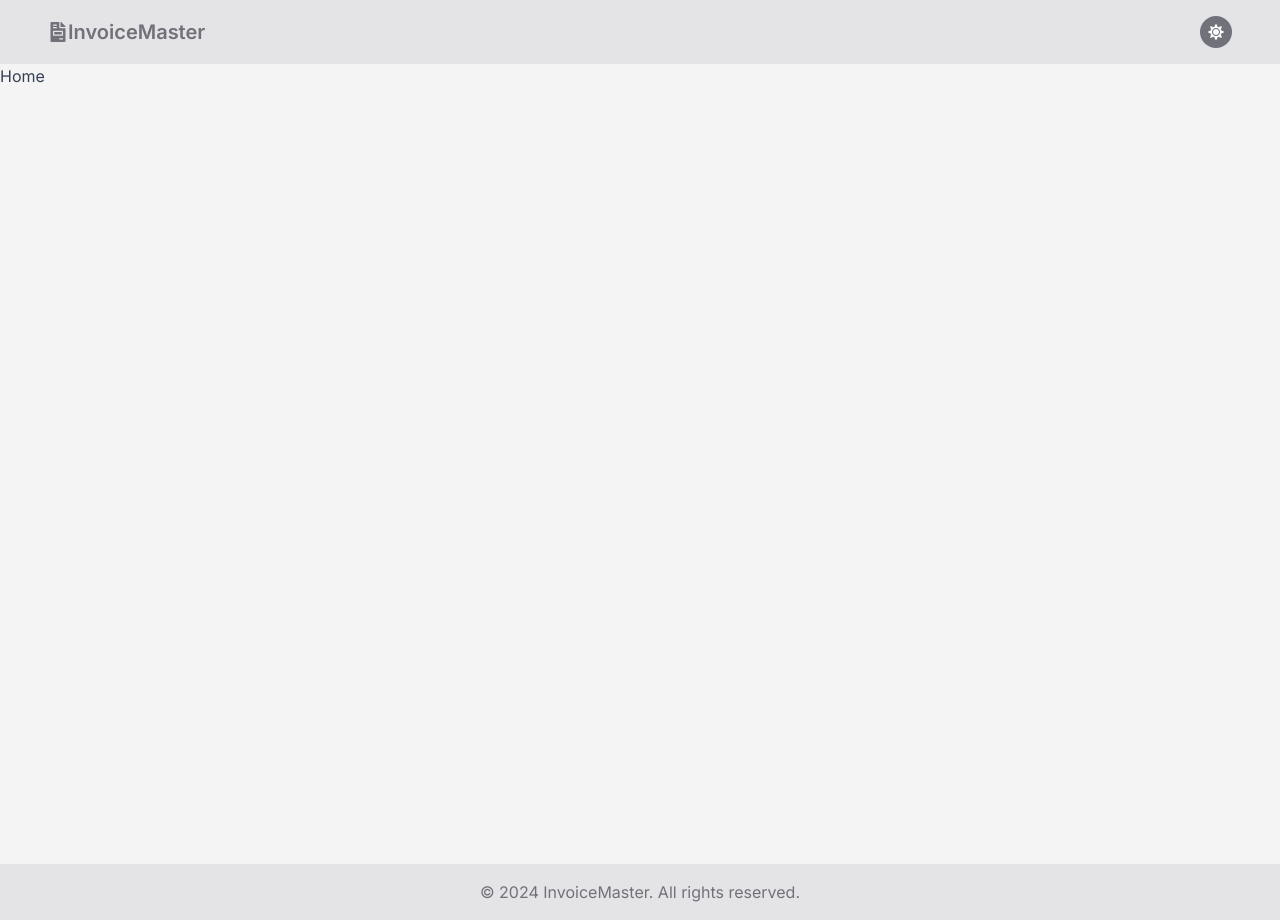
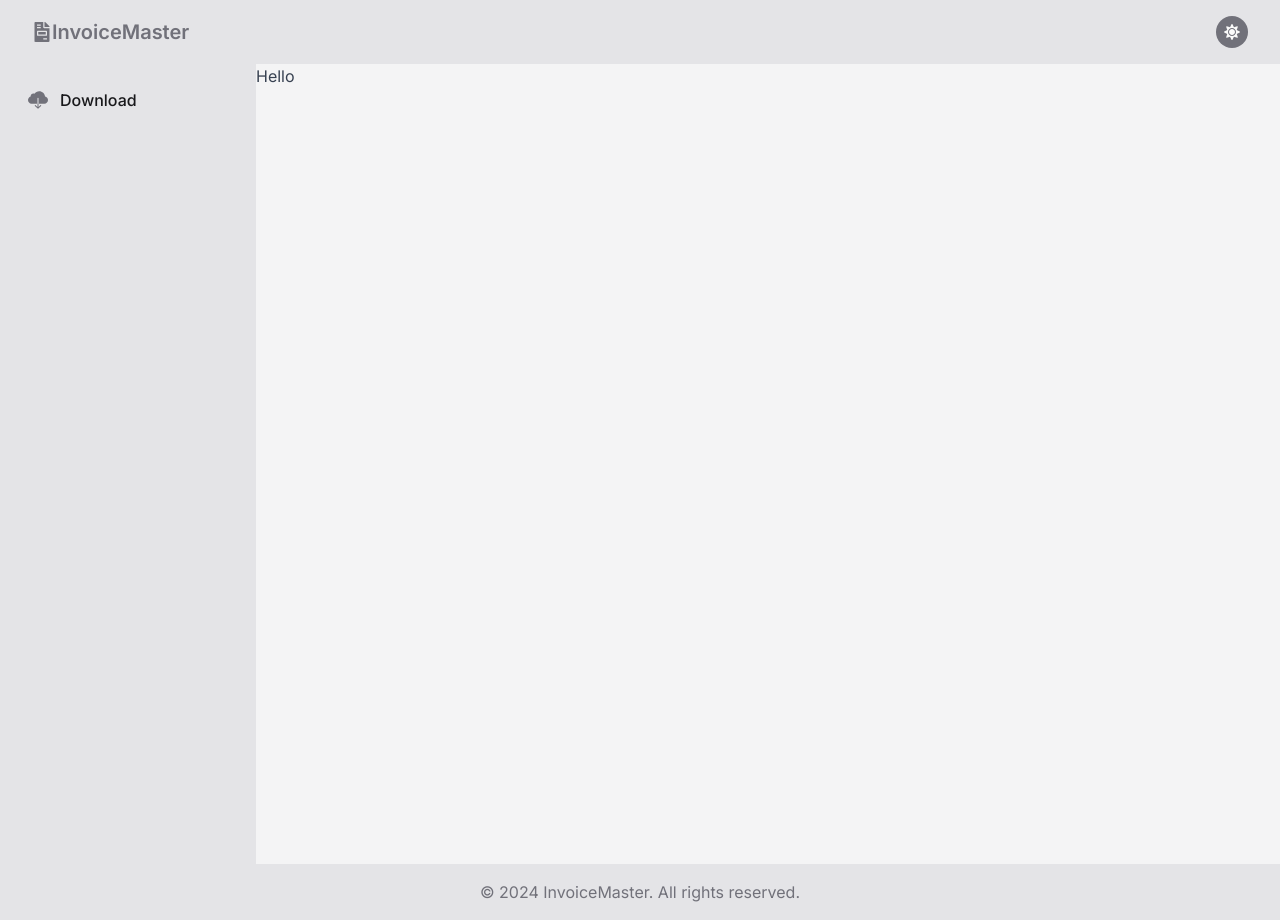
Before and after one commit to prasenjitpriyan/invoicemaster, a Next.js app: page / in a window 1280 px wide. Built offline with nearby package versions, Linux system fonts and the light colour scheme.

Commit message:
Hero section download added

```diff
--- a/app/page.tsx
+++ b/app/page.tsx
@@ -1,7 +1,12 @@
+import Hero from "@/components/Hero";
 import React from "react";
 
 const Home: React.FC = () => {
-  return <div className="min-h-screen">Home</div>;
+  return (
+    <main>
+      <Hero />
+    </main>
+  );
 };
 
 export default Home;
--- a/components/Header.tsx
+++ b/components/Header.tsx
@@ -12,15 +12,15 @@ const Header: React.FC = () => {
   const mode = useSelector((state: RootState) => state.theme.mode);
 
   return (
-    <nav className="bg-zinc-200 dark:bg-zinc-500 w-100 px-8 md:px-auto">
-      <div className="h-16 mx-auto md:px-4 container flex items-center justify-between flex-wrap md:flex-nowrap">
+    <nav className="bg-zinc-200 dark:bg-zinc-500 w-100 px-8">
+      <div className="h-16 container flex items-center justify-between flex-wrap md:flex-nowrap">
         <div className="text-zinc-500 dark:text-zinc-200 md:order-1 flex justify-center items-center">
           <FaFileInvoice className="h-5 w-5" />
           <h1 className="font-semibold text-xl">InvoiceMaster</h1>
         </div>
-        <div className="order-2 md:order-3">
+        <div className="order-2">
           <button
-            className="px-2 py-2 bg-zinc-500 dark:bg-zinc-200 hover:bg-zinc-600 text-zinc-50 dark:text-zinc-500 rounded-full flex items-center gap-2"
+            className="px-2 py-2 bg-zinc-500 dark:bg-zinc-200 hover:bg-zinc-600 text-zinc-50 dark:text-zinc-500 rounded-full flex items-center"
             onClick={() => dispatch(toggleTheme())}
           >
             {mode === "light" ? <FaSun /> : <FaMoon />}
--- /dev/null
+++ b/components/Hero.tsx
@@ -0,0 +1,29 @@
+import React from "react";
+import { IoIosCloudDownload } from "react-icons/io";
+
+const Hero: React.FC = () => {
+  return (
+    <section className="flex flex-col md:flex-row">
+      <aside className="w-screen md:h-screen md:w-64">
+        <div className="h-full px-5 py-4 bg-zinc-200 dark:bg-zinc-500">
+          <ul className="space-y-2 font-medium">
+            <li>
+              <a
+                href="#"
+                className="flex items-center p-2 text-zinc-900 rounded-lg dark:text-white hover:bg-zinc-100 dark:hover:bg-zinc-700 group"
+              >
+                <IoIosCloudDownload className="w-5 h-5 text-zinc-500 transition duration-75 dark:text-zinc-400 group-hover:text-zinc-900 dark:group-hover:text-white" />
+                <span className="ms-3">Download</span>
+              </a>
+            </li>
+          </ul>
+        </div>
+      </aside>
+      <aside className="min-h-screen">
+        <h1>Hello</h1>
+      </aside>
+    </section>
+  );
+};
+
+export default Hero;
```
